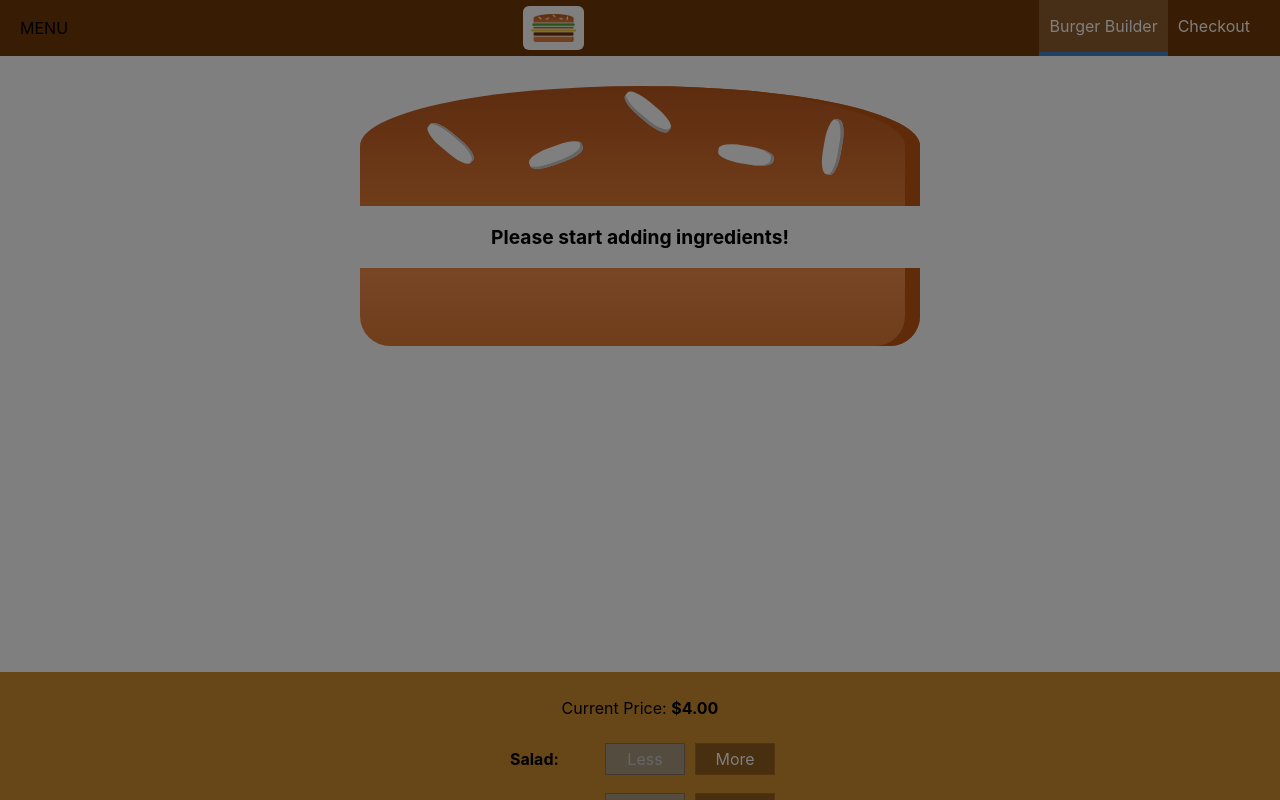
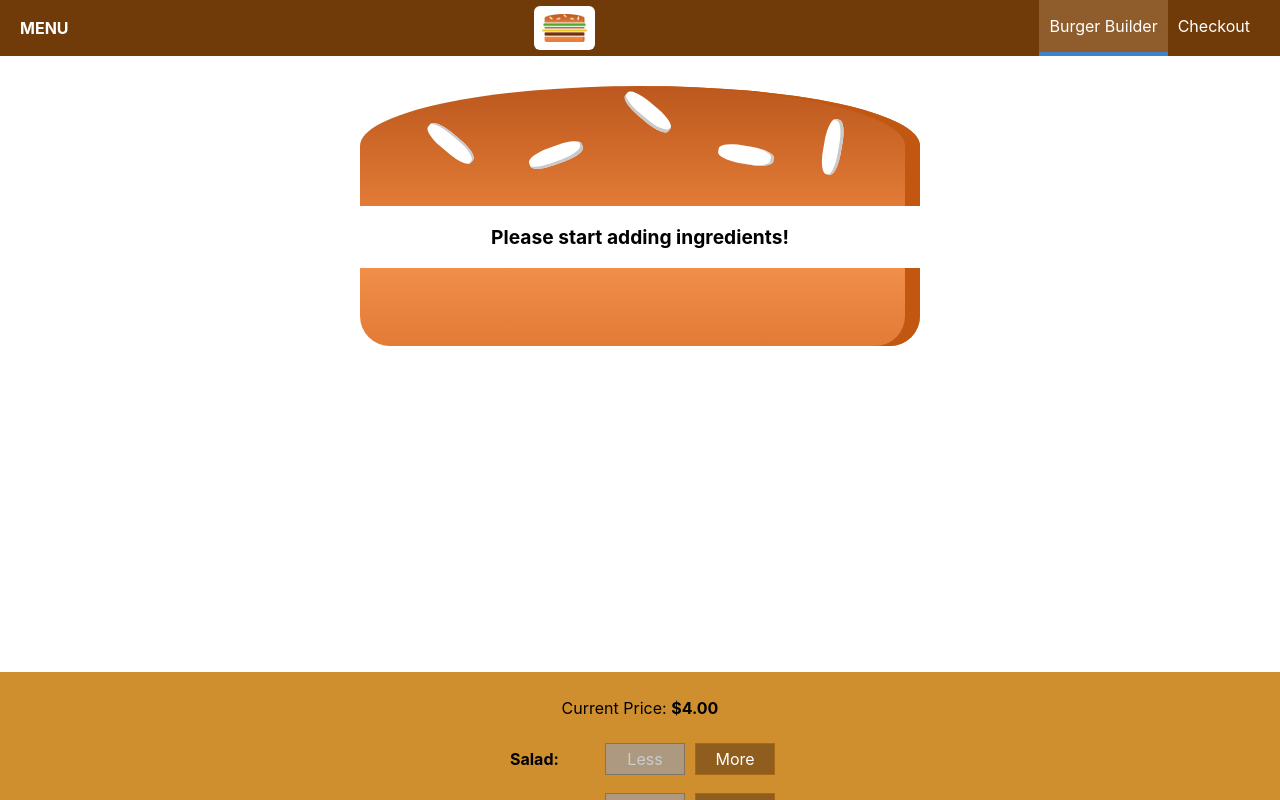
Before and after one commit to web-dev-dave/burger-builder, a React (Create React App) app: page / in a window 1280 px wide. Shown: the top 800 px of the page. Built offline with nearby package versions, Linux system fonts and the light colour scheme.

Commit message:
add toggle button functionality

```diff
--- a/src/components/Layout/Layout.js
+++ b/src/components/Layout/Layout.js
@@ -7,12 +7,18 @@ import classes from './Layout.module.css'
 
 class Layout extends React.Component {
   state = {
-    showSideDrawer: true,
+    showSideDrawer: false,
   }
 
   sideDrawerClosedHandler = () => {
     this.setState({
       showSideDrawer: false,
+    })
+  }
+
+  sideDrawerToggleHandler = () => {
+    this.setState((prevState) => {
+      return { showSideDrawer: !prevState.showSideDrawer }
     })
   }
 
@@ -23,7 +29,7 @@ class Layout extends React.Component {
           show={this.state.showSideDrawer}
           closed={this.sideDrawerClosedHandler}
         />
-        <Toolbar />
+        <Toolbar sideDrawerToggle={this.sideDrawerToggleHandler} />
         <main className={classes.Content}>{this.props.children}</main>
       </>
     )
--- /dev/null
+++ b/src/components/Navigation/SideDrawer/Toggle/Toggle.js
@@ -0,0 +1,13 @@
+import React from 'react'
+
+import classes from './Toggle.module.css'
+
+const Toggle = (props) => {
+  return (
+    <button className={classes.Toggle} onClick={props.clicked}>
+      {props.children}
+    </button>
+  )
+}
+
+export default Toggle
--- /dev/null
+++ b/src/components/Navigation/SideDrawer/Toggle/Toggle.module.css
@@ -0,0 +1,16 @@
+.Toggle {
+  background-color: transparent;
+  border: none;
+  color: white;
+  outline: none;
+  cursor: pointer;
+  font: inherit;
+  padding: 10px;
+  margin: 10px;
+  font-weight: bold;
+}
+
+.Toggle:first-of-type {
+  margin-left: 0;
+  padding-left: 0;
+}
--- a/src/components/Navigation/Toolbar/Toolbar.js
+++ b/src/components/Navigation/Toolbar/Toolbar.js
@@ -1,13 +1,14 @@
 import React from 'react'
 import Logo from '../../Logo/Logo'
 import NavigationItems from '../NavigationItems/NavigationItems'
+import Toggle from '../SideDrawer/Toggle/Toggle'
 
 import classes from './Toolbar.module.css'
 
 const Toolbar = (props) => {
   return (
     <header className={classes.Toolbar}>
-      <div>MENU</div>
+      <Toggle clicked={props.sideDrawerToggle}>MENU</Toggle>
       <div className={classes.Logo}>
         <Logo />
       </div>
```
